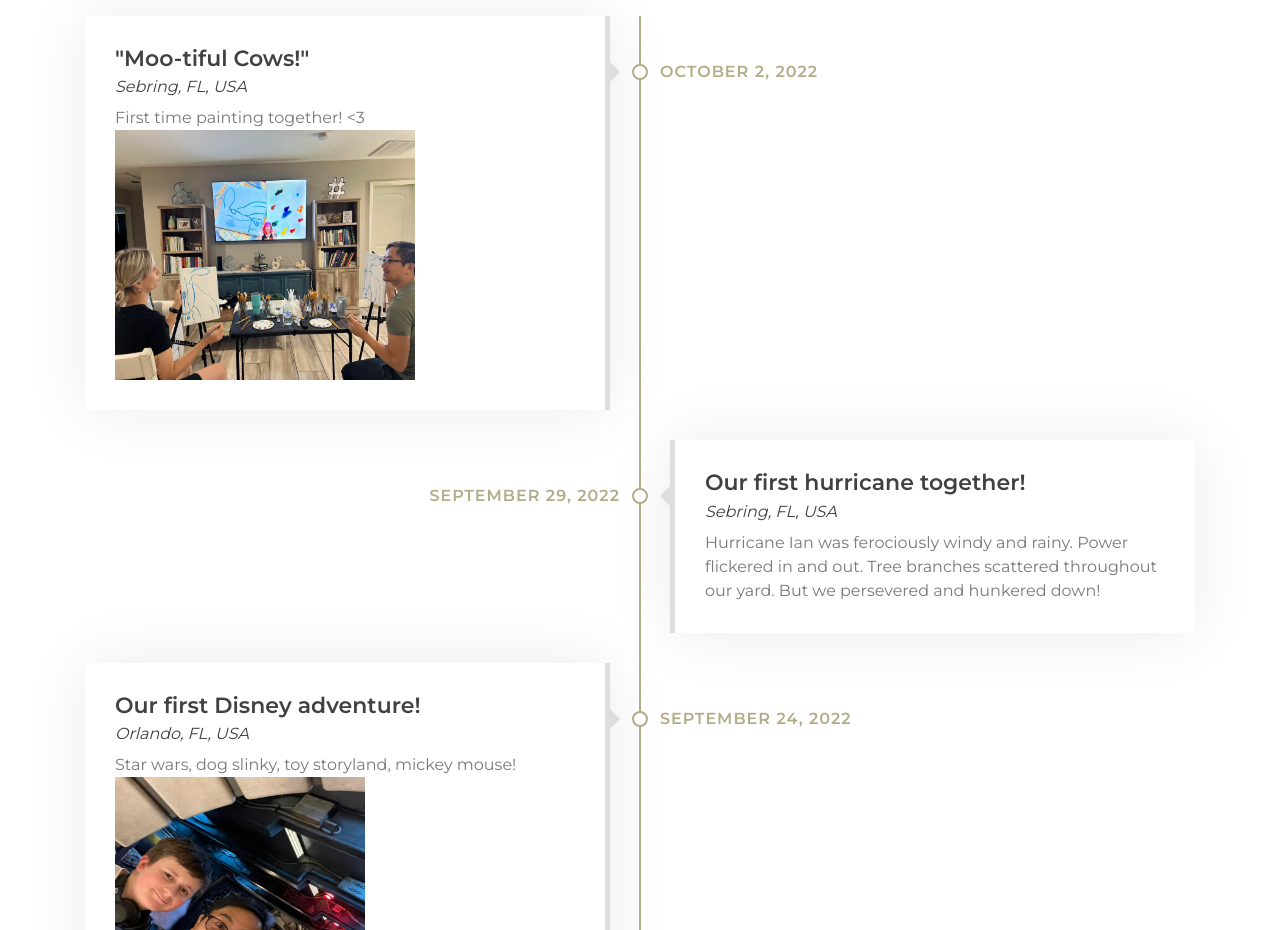
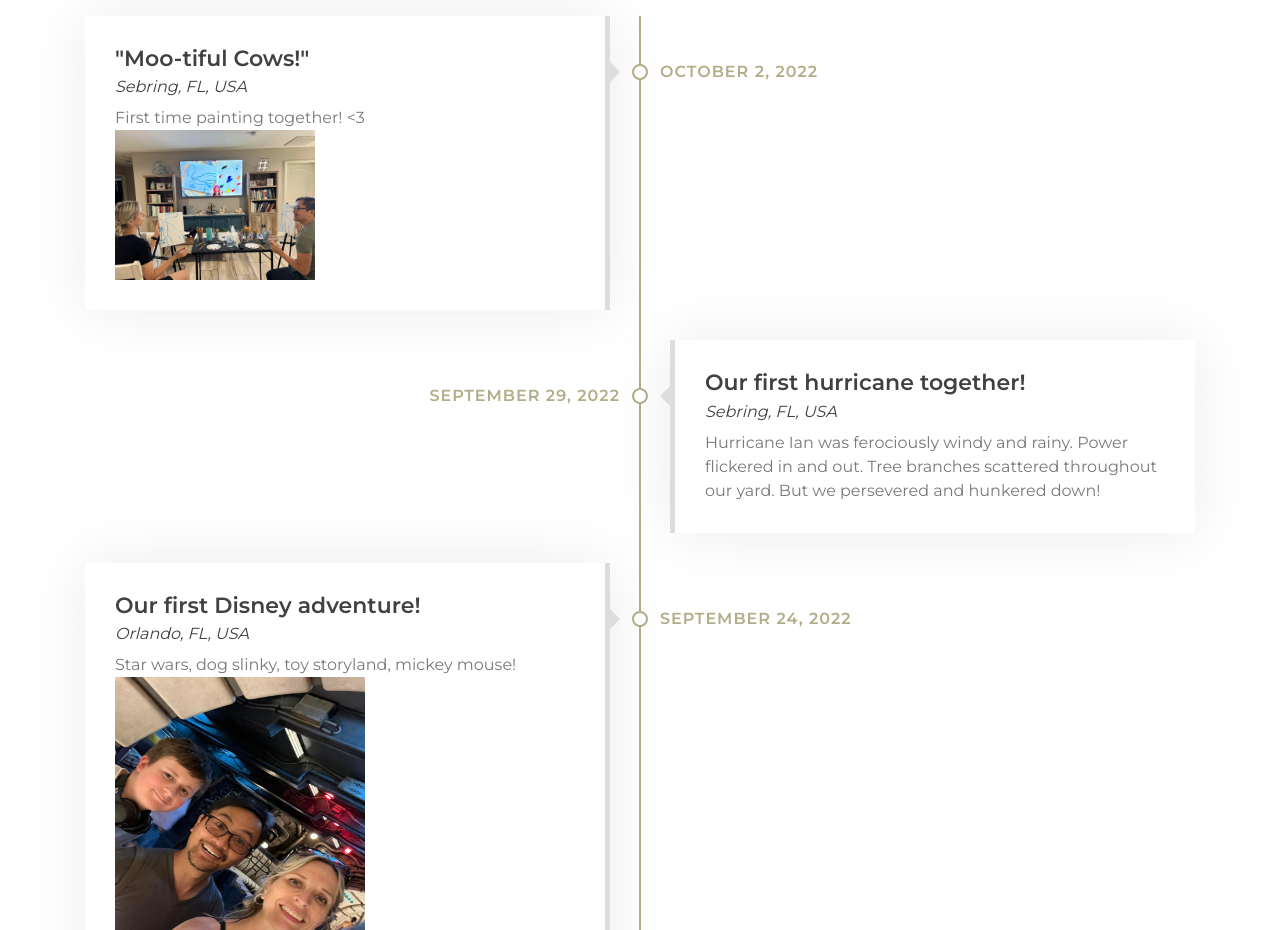
Before and after one commit to adnguyen/nikki, a plain HTML site: page index.html in a window 1280 px wide. Shown: the part 860-1790 px from the top of the page. Drawn offline with nearby package versions, Linux system fonts and the light colour scheme.

Commit message:
adjusting pic size
pic sizes

```diff
--- a/index.html
+++ b/index.html
@@ -65,7 +65,7 @@
                         <p>
                           First time painting together! <3
                           <div class="portfolio-img">
-                              <img src="img/moo.jpg" width="300" height="250" alt="Image">
+                              <img src="img/moo.jpg" width="200" height="150" alt="Image">
                           </div>
                         </p>
                     </div>
```
Also changed, not shown: img/bowling.jpg (added), img/stickfight.jpg (added).
